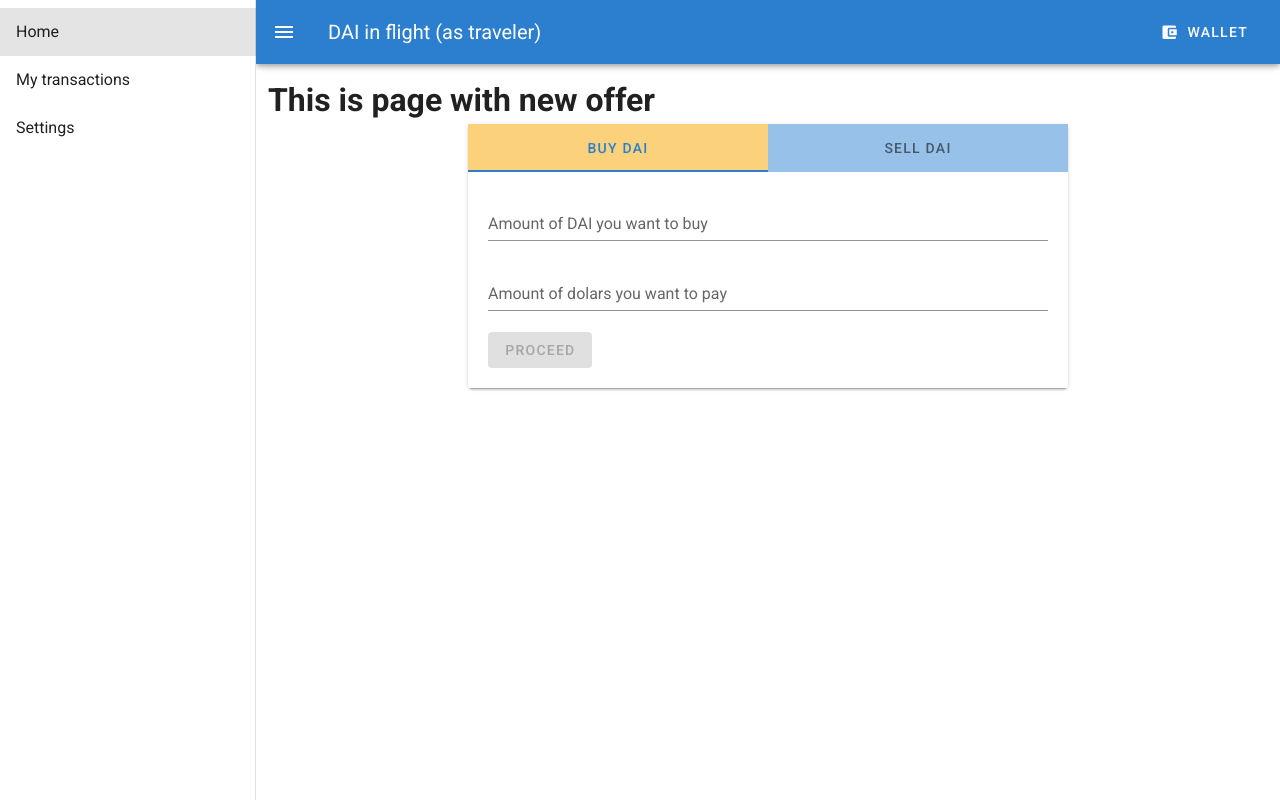
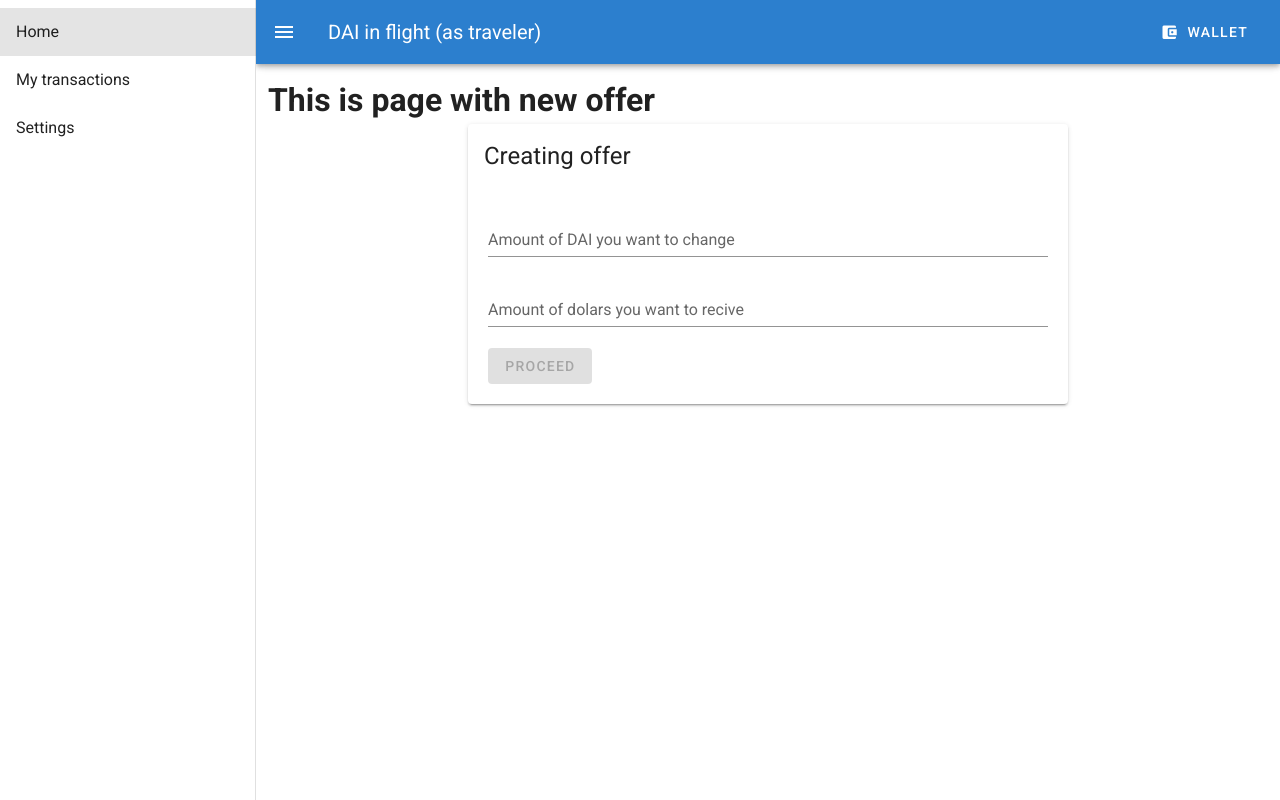
Before and after one commit to Ziomeka/buy-dai, a Vue app: page / in a window 1280 px wide. Built offline with nearby package versions, Linux system fonts and the light colour scheme.

Commit message:
feature: strip down unneeded parts of new offer component

```diff
--- a/src/components/AddOffer.vue
+++ b/src/components/AddOffer.vue
@@ -11,7 +11,7 @@
       <v-card>
         <v-card-title class="headline">Creating offer</v-card-title>
         <v-card-text>
-          You are going to create offer to {{transactionType}}
+          You are going to create offer to change
           {{ transactionData.dai}} DAI for {{ transactionData.dolars}} dollars.
         </v-card-text>
         <v-card-actions>
@@ -45,7 +45,6 @@ export default {
     };
   },
   props: {
-    transactionType: String,
     transactionData: Object,
     isDisabled: Boolean,
   },
--- a/src/components/NewOffer.vue
+++ b/src/components/NewOffer.vue
@@ -2,58 +2,25 @@
   <div>
     <h1>This is page with new offer</h1>
     <v-card max-width="600" class="mx-auto">
-    <v-tabs
-    fixed-tabs
-  >
-    <v-tab class="buy">
-      Buy DAI
-    </v-tab>
-    <v-tab class="sell">
-      Sell DAI
-    </v-tab>
-    <v-tab-item>
-      <v-form class="pa-5" v-model="buyValid">
+      <v-card-title class="headline">Creating offer</v-card-title>
+      <v-form class="pa-5" v-model="valid">
         <v-text-field
-          v-model="buy.dai"
-          label="Amount of DAI you want to buy"
+          v-model="dai"
+          label="Amount of DAI you want to change"
           type="number"
           :rules="rulesForAmounts"
         />
         <v-text-field
-          v-model="buy.dolars"
-          label="Amount of dolars you want to pay"
-          type="number"
-          :rules="rulesForAmounts"
-        />
-        <add-offer
-          transactionType="buy"
-          :transactionData="buy"
-          :isDisabled = !buyValid
-        />
-      </v-form>
-    </v-tab-item>
-    <v-tab-item>
-      <v-form class="pa-5" v-model="sellValid">
-        <v-text-field
-          v-model="sell.dai"
-          label="Amount of DAI you want to sell"
-          type="number"
-          :rules="rulesForAmounts"
-        />
-        <v-text-field
-          v-model="sell.dolars"
+          v-model="dolars"
           label="Amount of dolars you want to recive"
           type="number"
           :rules="rulesForAmounts"
         />
         <add-offer
-          transactionType="sell"
-          :transactionData="sell"
-          :isDisabled = !sellValid
+          :transactionData="{dai, dolars}"
+          :isDisabled = !valid
         />
       </v-form>
-    </v-tab-item>
-  </v-tabs>
     </v-card>
   </div>
 </template>
@@ -71,25 +38,9 @@ export default {
       (value) => !!value || 'Required.',
       (value) => value > 0 || 'Must be positive',
     ],
-    buyValid: false,
-    buy: {
-      dai: null,
-      dolars: null,
-    },
-    sellValid: false,
-    sell: {
-      dai: null,
-      dolars: null,
-    },
+    valid: false,
+    dai: null,
+    dolars: null,
   }),
 };
 </script>
-
-<style>
-  .sell {
-    background-color: #97C1E9;
-  }
-  .buy {
-    background-color: #FBD17C;
-  }
-</style>
```
